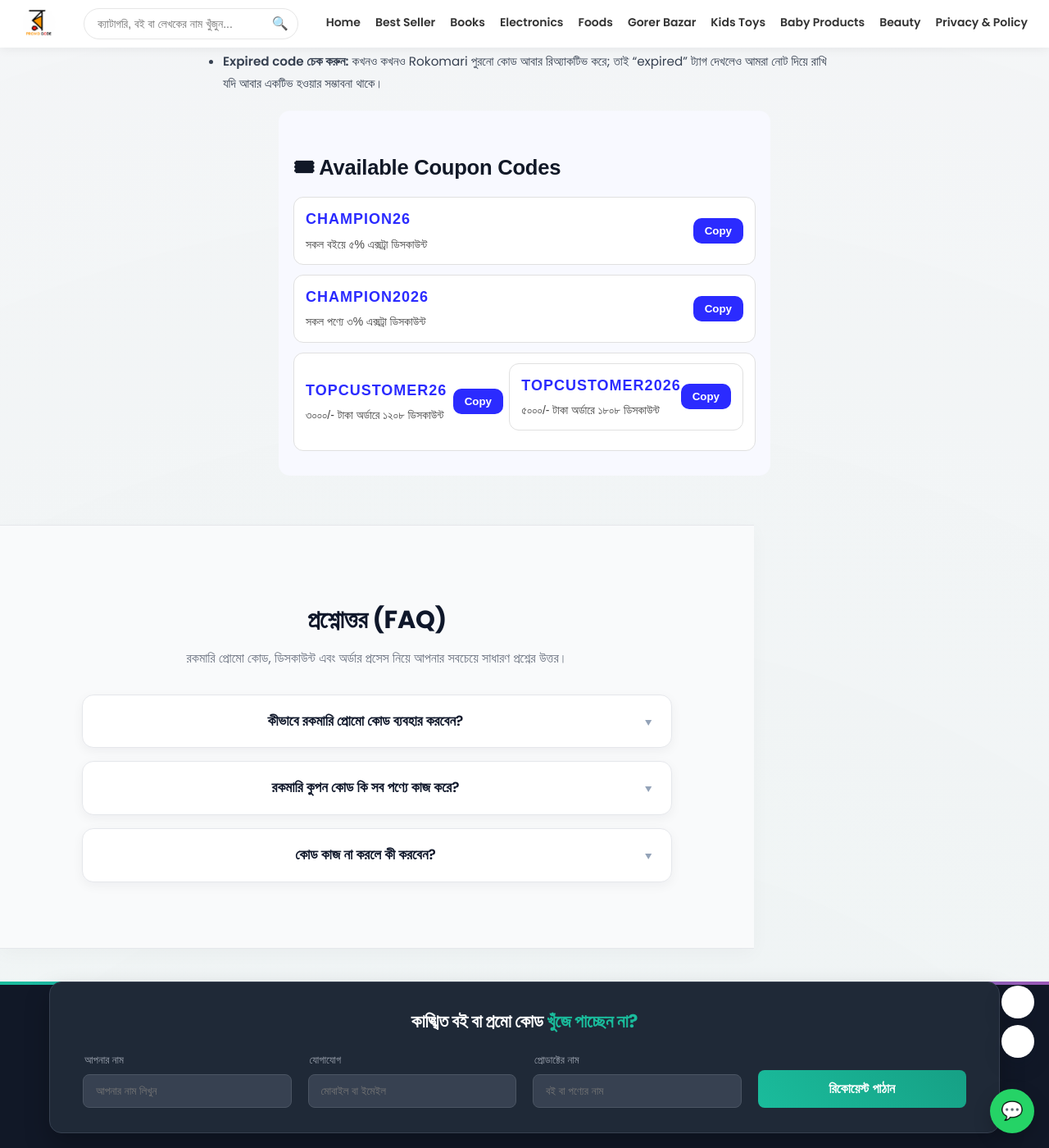
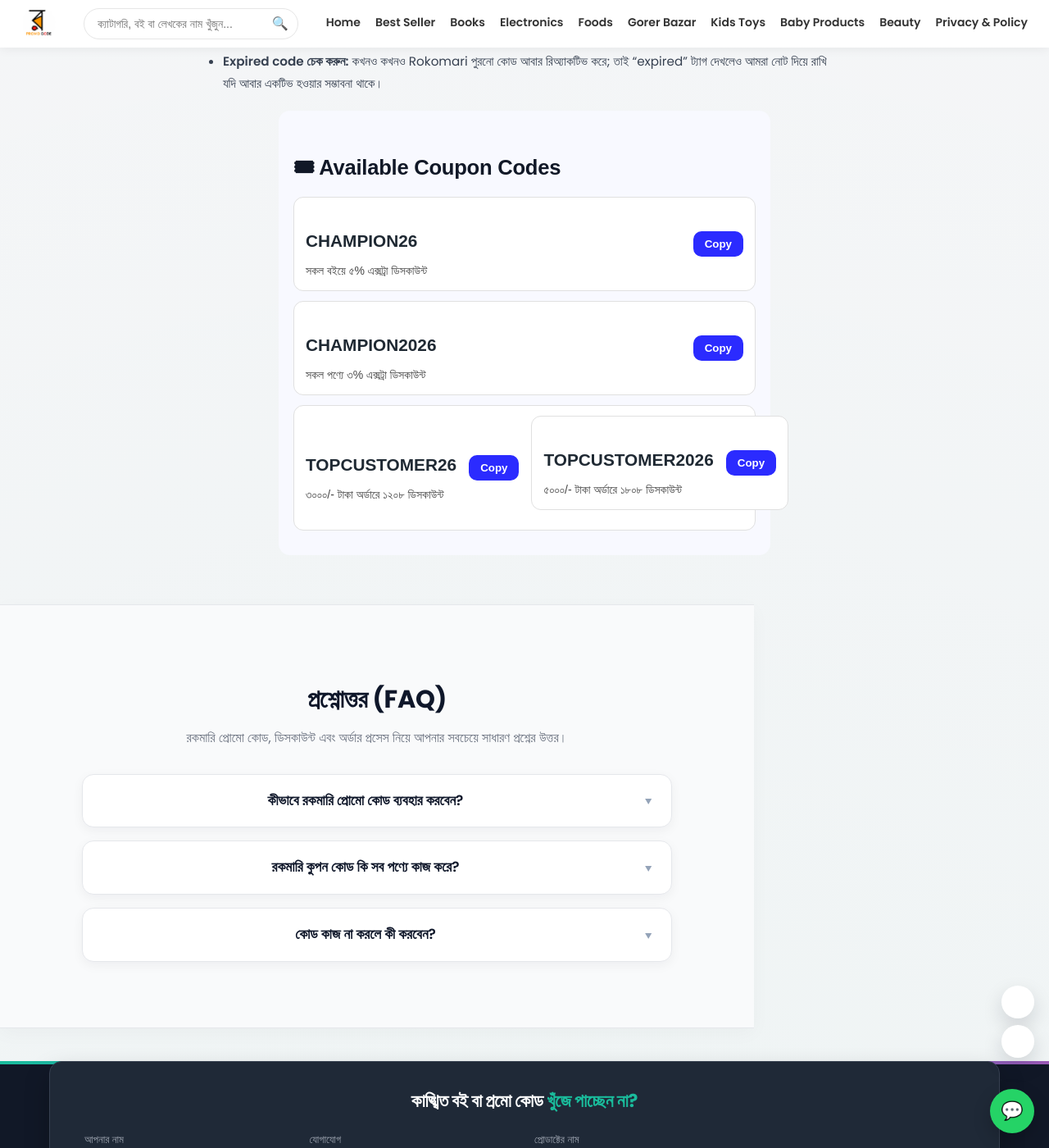
Before and after one commit to RokomariPromoCode/rokomaripromocode.github.io, a Jekyll site: the page built from index.md, in a window 1280 px wide and 1400 px high, scrolled down 2339 px. Shown: the whole window at 82% size. Built offline with Jekyll 4.4.1, drawn with Linux system fonts in a browser that asks for light colours.

Commit message:
Update coupons.html

```diff
--- a/_includes/coupons.html
+++ b/_includes/coupons.html
@@ -50,14 +50,19 @@
     margin-bottom: 15px;
   }
   .coupon{
+  width: 100%;
   display: flex;
   justify-content: space-between;
   align-items: center;
+  gap: 15px;
   padding: 12px 14px;
   background: white;
   margin-bottom: 12px;
   border-radius: 12px;
   border: 1px solid #e0e0e0;
+  box-sizing: border-box;
+}
+
   }
   .coupon h3{
     margin: 0;
```
Lines whose indentation alone changed are shown as unchanged.
